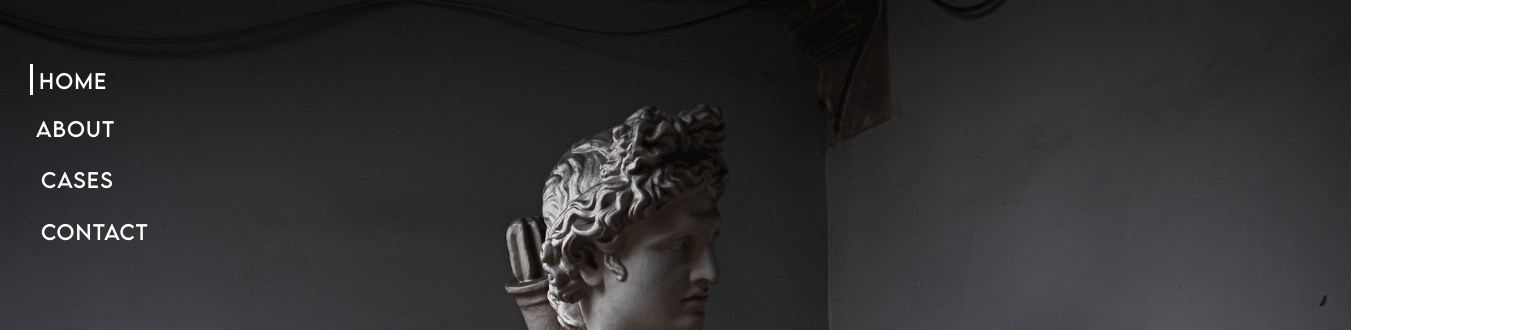
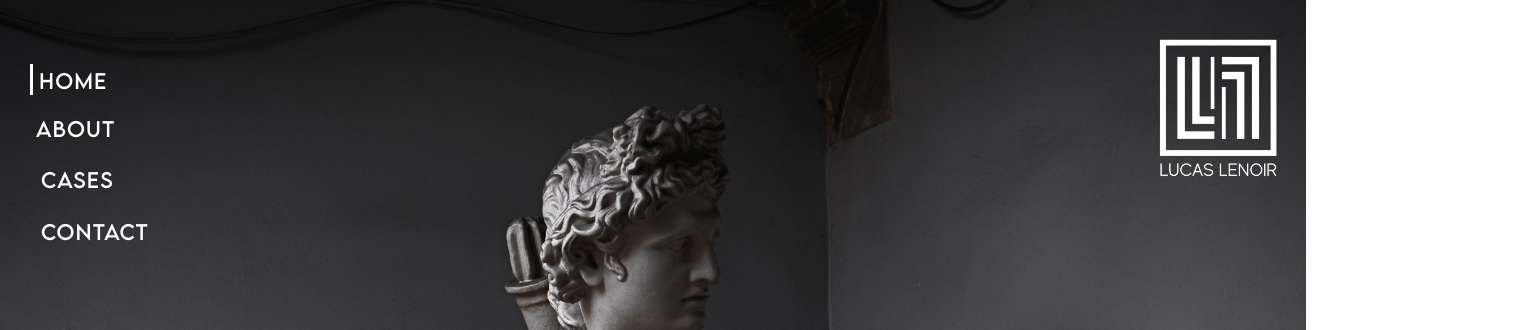
Before and after one commit to LucasLenoir/Portfolio, a website built with Vite: page index.html in a window 1280 px wide. Shown: the top 330 px of the page, 1524 px wide, since content can reach past the window. Built offline with nearby package versions, Linux system fonts and the light colour scheme.

Commit message:
logo responsive

```diff
--- a/assets/styles/scss/pages/_home.scss
+++ b/assets/styles/scss/pages/_home.scss
@@ -12,7 +12,7 @@
 
         position: absolute;
         top: 2%;
-        left: 85vw;
+        left: 85%;
      }
 
 
```
Also changed, not shown: assets/styles/css/output.css.
